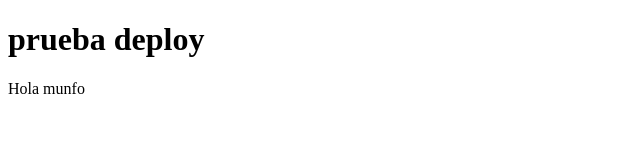
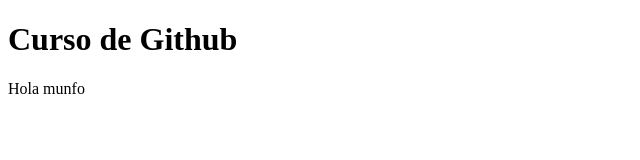
Before and after one commit to coronelsmith/blog-universidad, a plain HTML site: page index.html in a window 1280 px wide. Shown: the whole page, without its empty margins (0-640 px from the left). Drawn offline with Linux system fonts and the light colour scheme.

Commit message:
se preparo el proyecto final

```diff
--- a/index.html
+++ b/index.html
@@ -5,7 +5,7 @@
     <title>Hola Mundo</title>
   </head>
   <body>
-    <h1>prueba deploy</h1>
+    <h1>Curso de Github</h1>
     <p>Hola munfo</p>
   </body>
 </html>
```
Also changed, not shown: 1 other file.
